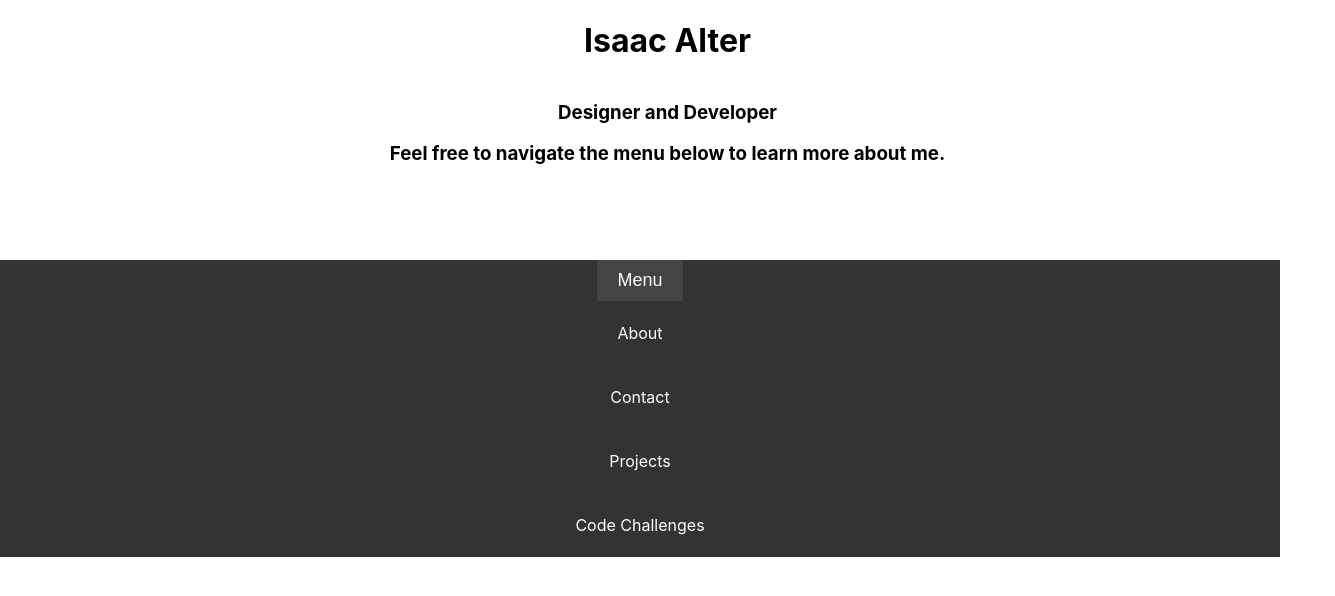
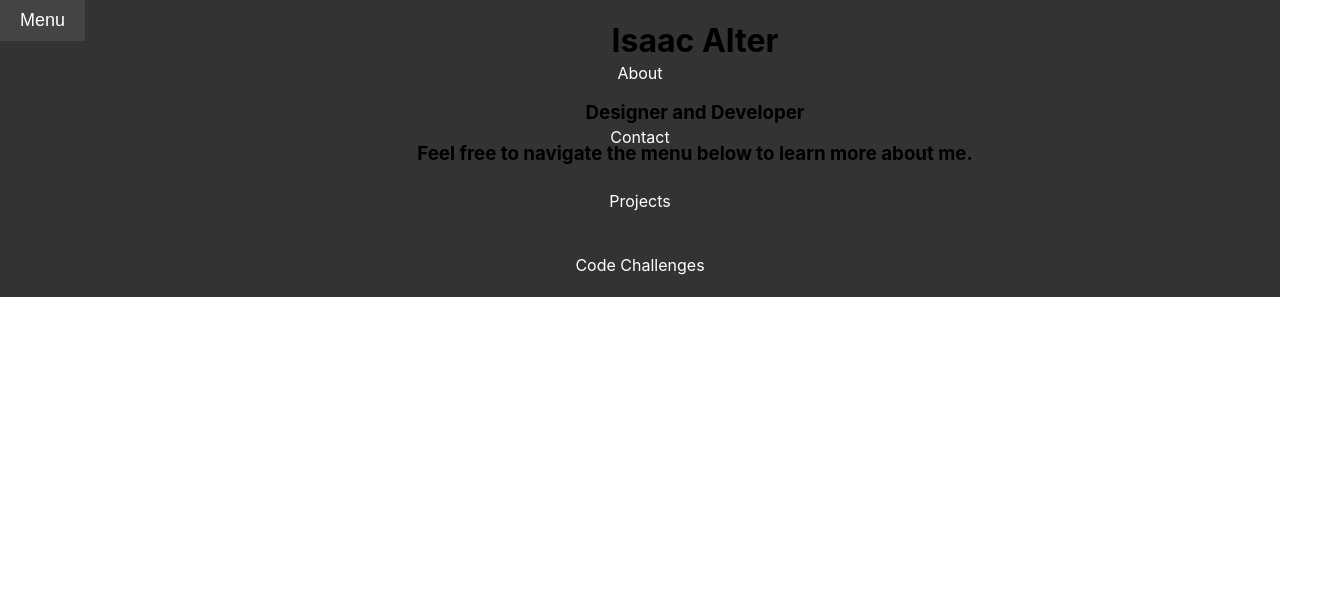
Before and after one commit to Isaac3924/my-website, a React (Create React App) app: page / in a window 1280 px wide. Shown: the top 596 px of the page, 1335 px wide, since content can reach past the window. Built offline with nearby package versions, Linux system fonts and the light colour scheme.

Commit message:
Add feat: wrangling the menu still

```diff
--- a/src/App.css
+++ b/src/App.css
@@ -2,7 +2,7 @@
   display: flex;
   flex: 1;
   flex-direction: row;
-  height: 100vh;
+  height: 100%;
   width: 100%;
 }
 
@@ -26,6 +26,21 @@ nav {
   width: calc(100% - 230px);
 }
 
+.page.home{
+  display: flex;
+  flex-direction: column;
+  flex: 1;
+  align-items: center;
+  position: absolute;
+  width: 100%;
+  left: 55px;
+  transition: left 0.3s ease-in-out, width 0.3s ease-in-out;
+}
+
+.page.menu-visible.home{
+
+}
+
 .page-title {
   text-align: center;
 }
--- a/src/Home.js
+++ b/src/Home.js
@@ -4,7 +4,7 @@ import { useMenu } from "./MenuContext";
 function Home() {
   const { menuVisible } = useMenu();
   return (
-    <div className={`page ${menuVisible ? 'menu-visible' : ''}`}>
+    <div className={`page ${menuVisible ? 'menu-visible' : ''} home`}>
       <div className="page-head">
         <h1 className="page-title">Isaac Alter</h1>
       </div>
--- a/src/Navigation.css
+++ b/src/Navigation.css
@@ -1,19 +1,11 @@
 .navigation {
   position: relative;
-  bottom: -260px;
-  left: 0;
-  width: 100%;
-  height: 297px;
   background-color: #333;
   color: white;
   transition: bottom 0.3s ease-in-out;
   display: flex;
   flex-direction: column;
   align-items: center;
-}
-
-.navigation.active {
-  bottom: 0;
 }
 
 .toggle-menu-button {
@@ -61,8 +53,24 @@
   font-size: 16px;
 }
 
+.navigation.bottom-menu {
+  position: absolute;
+  left: 0;
+  width: 100%;
+  height: 297px;
+  background-color: #333;
+  color: white;
+  transition: left 0.3s ease-in-out;
+  display: flex;
+  flex-direction: column;
+  align-items: flex-start;
+}
+
+.navigation.active.bottom-menu {
+  bottom: 0px;
+}
+
 .navigation.left-menu {
-  position: relative;
   bottom: 0px;
   left: -175px;
   width: 230px;
--- a/src/Navigation.js
+++ b/src/Navigation.js
@@ -15,7 +15,7 @@ function Navigation() {
   const isLeftMenu = location.pathname !== '/'
 
   return (
-    <nav className={`navigation ${menuVisible ? 'active' : ''} ${isLeftMenu ? 'left-menu' : ''}`}>
+    <nav className={`navigation ${menuVisible ? 'active' : ''} ${isLeftMenu ? 'left-menu' : 'bottom-menu'}`}>
       <button className="toggle-menu-button" onClick={toggleMenu}>
         Menu
       </button>
```
